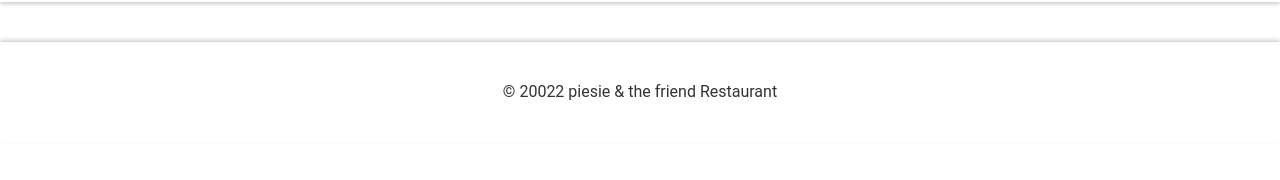
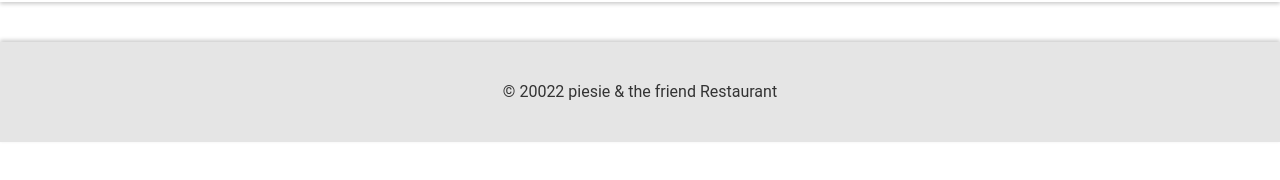
Before and after one commit to Kayonga99/Javascript-Capstone, a website built with webpack: page src/index.html in a window 1280 px wide. Shown: the part 88-268 px from the top of the page. Built offline with nearby package versions, Linux system fonts and the light colour scheme; no server answers.

Commit message:
Add color.

```diff
--- a/src/index.css
+++ b/src/index.css
@@ -96,7 +96,7 @@ main {
   align-items: center;
   padding: 20px;
   height: 60px;
-  background: #fff;
+  background: #E5E5E5;
   box-shadow: 0 -2px 4px rgba(0, 0, 0, 0.2);
 }
 
```
